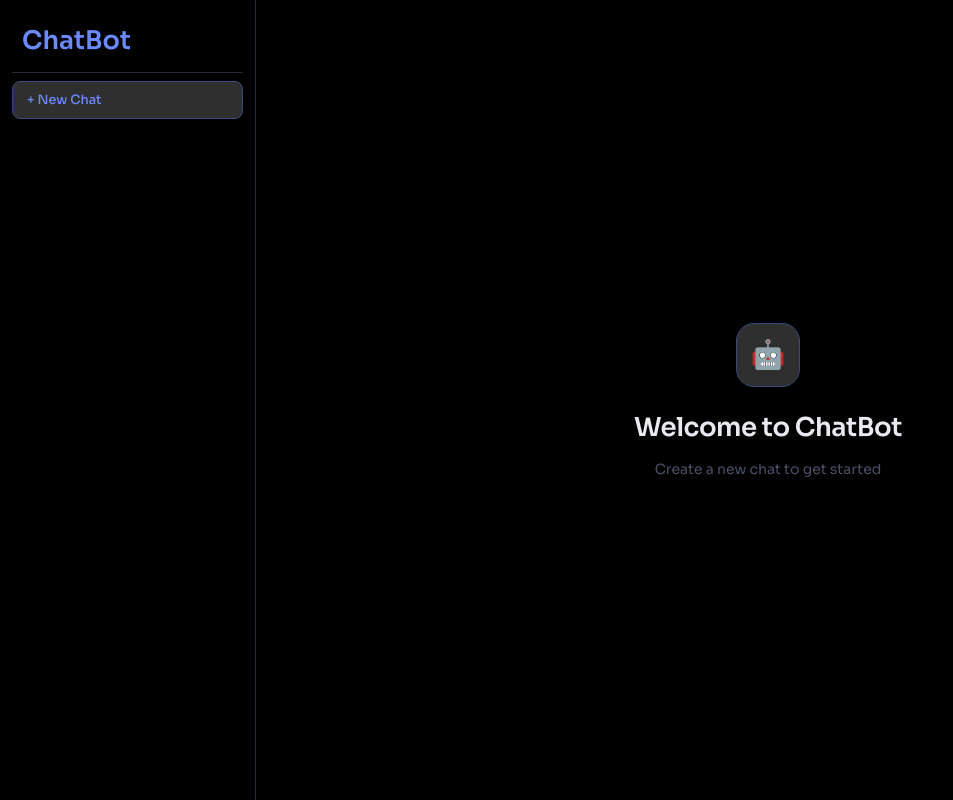
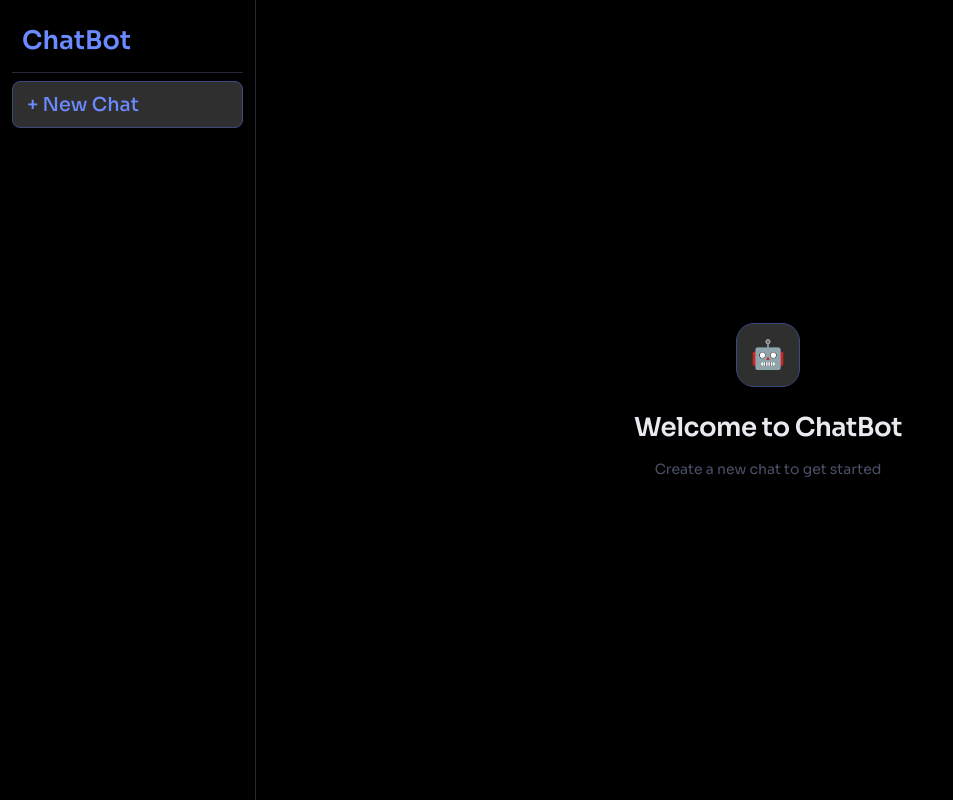
Before and after one commit to meer140/AI-Chatbot-Project, a React (Vite) app: page / in a window 1280 px wide. Shown: the whole page, without its empty margins (0-953 px from the left). Built offline with nearby package versions, Linux system fonts and the light colour scheme.

Commit message:
change font

```diff
--- a/src/App.css
+++ b/src/App.css
@@ -49,7 +49,7 @@
   border-radius: 8px;
   padding: 10px 14px;
   font-family: 'Sora', sans-serif;
-  font-size: 1vw;
+  font-size: 1.5vw;
   font-weight: 500;
   cursor: pointer;
   width: 100%;
```
